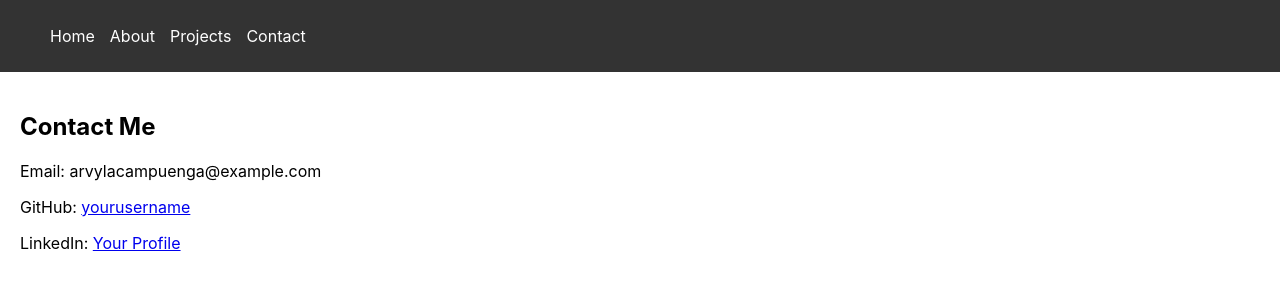
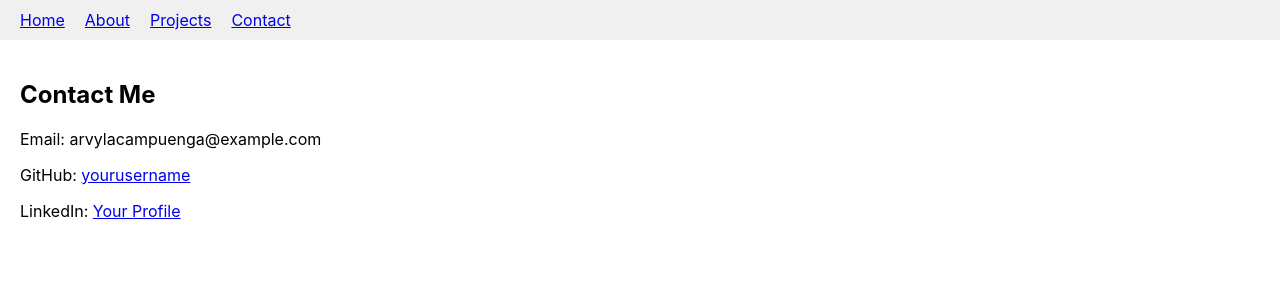
Before and after one commit to Binosaur0107/portfolio, a React (Create React App) app: page /contact in a window 1280 px wide. Shown: the top 300 px of the page. Built offline with nearby package versions, Linux system fonts and the light colour scheme.

Commit message:
Fix line endings and add react-router-dom

```diff
--- a/src/App.js
+++ b/src/App.js
@@ -1,3 +1,4 @@
+import React from 'react';
 import { BrowserRouter as Router, Routes, Route } from 'react-router-dom';
 import Navbar from './components/Navbar';
 import Home from './components/Home';
--- a/src/components/Contact.js
+++ b/src/components/Contact.js
@@ -5,7 +5,7 @@ function Contact() {
     <div style={{ padding: '20px' }}>
       <h2>Contact Me</h2>
       <p>Email: arvylacampuenga@example.com</p>
-      <p>GitHub: <a href="https://github.com/yourusername">yourusername</a></p>
+      <p>GitHub: <a href="https://github.com/yourusername" target="_blank" rel="noopener noreferrer">yourusername</a></p>
       <p>LinkedIn: <a href="#">Your Profile</a></p>
     </div>
   );
--- a/src/components/Navbar.js
+++ b/src/components/Navbar.js
@@ -3,13 +3,11 @@ import { Link } from 'react-router-dom';
 
 function Navbar() {
   return (
-    <nav style={{ padding: '10px', backgroundColor: '#333', color: '#fff' }}>
-      <ul style={{ display: 'flex', listStyle: 'none', gap: '15px' }}>
-        <li><Link to="/" style={{ color: '#fff', textDecoration: 'none' }}>Home</Link></li>
-        <li><Link to="/about" style={{ color: '#fff', textDecoration: 'none' }}>About</Link></li>
-        <li><Link to="/projects" style={{ color: '#fff', textDecoration: 'none' }}>Projects</Link></li>
-        <li><Link to="/contact" style={{ color: '#fff', textDecoration: 'none' }}>Contact</Link></li>
-      </ul>
+    <nav style={{ padding: '10px', backgroundColor: '#f0f0f0' }}>
+      <Link to="/" style={{ margin: '0 10px' }}>Home</Link>
+      <Link to="/about" style={{ margin: '0 10px' }}>About</Link>
+      <Link to="/projects" style={{ margin: '0 10px' }}>Projects</Link>
+      <Link to="/contact" style={{ margin: '0 10px' }}>Contact</Link>
     </nav>
   );
 }
```
